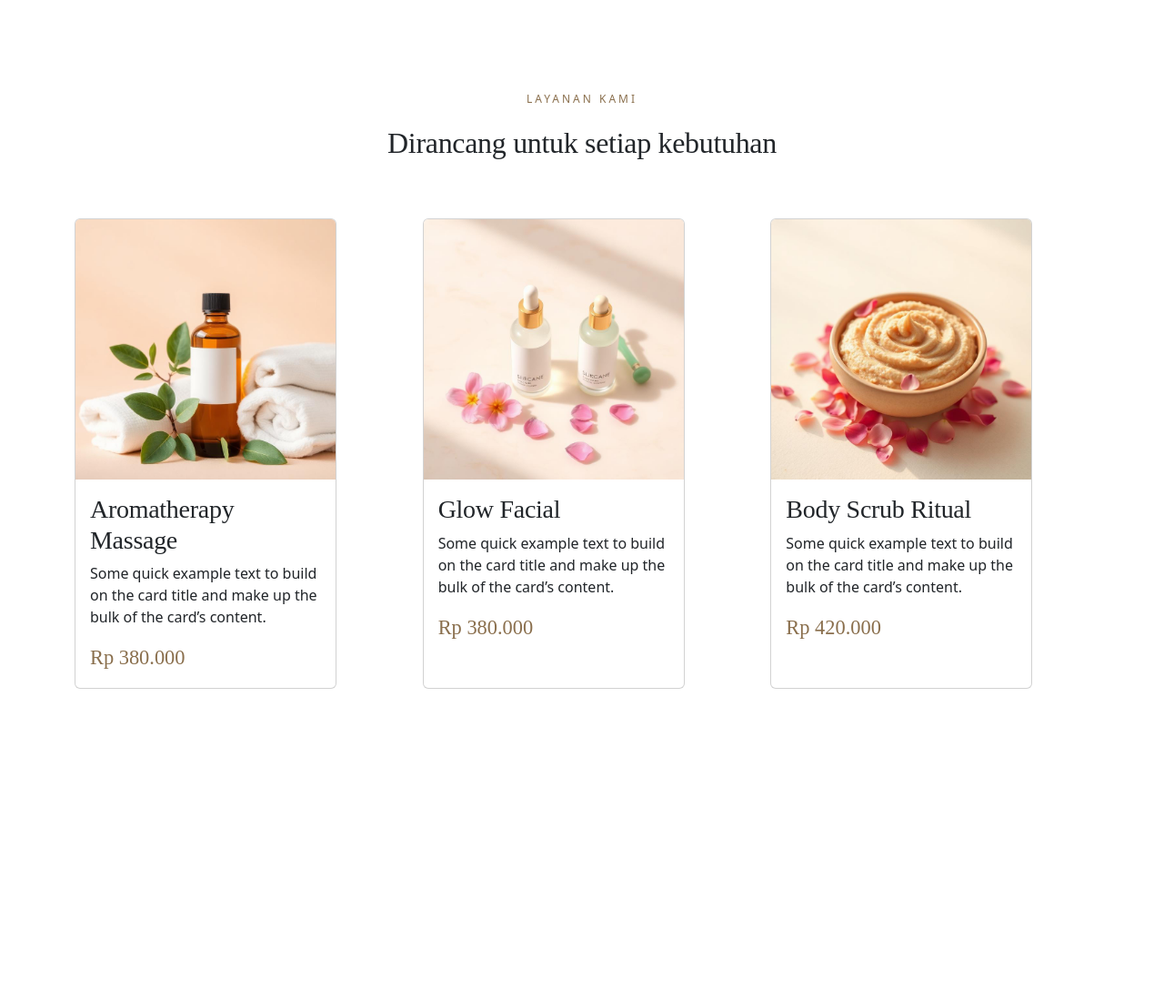
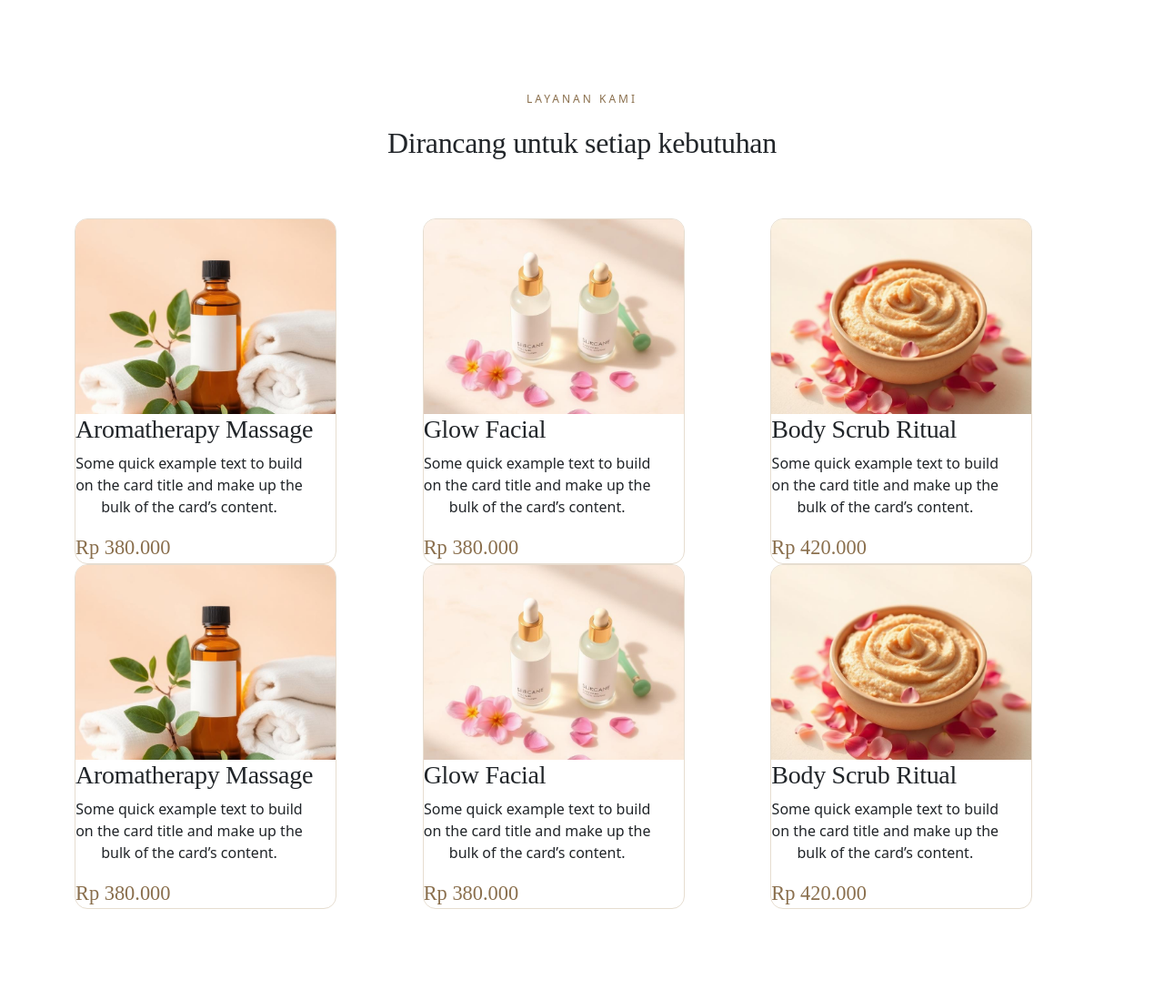
Before and after one commit to Dharu125/SpaGo, a PHP site: page /layanan.html in a window 1280 px wide. Shown: the part 75-1174 px from the top of the page at 91% size. Before the commit the page ends 832 px from the top, so only its background shows below. Run offline with PHP 8.4, Linux system fonts and the light colour scheme.

Commit message:
nyicil rapiin

```diff
--- a/layanan.html
+++ b/layanan.html
@@ -14,11 +14,11 @@
   </head>
   <header class="nav">
     <div class="container nav__inner">
-      <a href="#" class="brand">SpaGo<span>.</span></a>
+      <a href="index.html" class="brand">SpaGo<span>.</span></a>
       <nav class="nav__links">
-        <a href="#services">Layanan</a>
-        <a href="#about">Tentang</a>
-        <a href="#booking">Booking</a>
+        <a href="layanan.html">Layanan</a>
+        <a href="tentang.html">Tentang</a>
+        <a href="booking.php">Booking</a>
         <a href="#contact">Kontak</a>
       </nav>
     </div>
@@ -31,10 +31,14 @@
           <h2>Dirancang untuk setiap kebutuhan</h2>
         </div>
         <div class="services">
-          <div class="card" style="width: 18rem">
-            <img src="service-1.jpg" class="card-img-top" alt="Aromatherapy massage" />
+          <div class="service" style="width: 18rem">
+            <img
+              src="service-1.jpg"
+              class="card-img-top"
+              alt="Aromatherapy massage"
+            />
             <div class="card-body">
-                <h3>Aromatherapy Massage</h3>
+              <h3>Aromatherapy Massage</h3>
               <p class="card-text">
                 Some quick example text to build on the card title and make up
                 the bulk of the card’s content.
@@ -42,10 +46,10 @@
               <span class="price">Rp 380.000</span>
             </div>
           </div>
-          <div class="card" style="width: 18rem">
+          <div class="service" style="width: 18rem">
             <img src="service-2.jpg" class="card-img-top" alt="Glow facial" />
             <div class="card-body">
-                <h3>Glow Facial</h3>
+              <h3>Glow Facial</h3>
               <p class="card-text">
                 Some quick example text to build on the card title and make up
                 the bulk of the card’s content.
@@ -53,10 +57,49 @@
               <span class="price">Rp 380.000</span>
             </div>
           </div>
-          <div class="card" style="width: 18rem">
+          <div class="service" style="width: 18rem">
             <img src="service-3.jpg" class="card-img-top" alt="Body scrub" />
             <div class="card-body">
-                <h3>Body Scrub Ritual</h3>
+              <h3>Body Scrub Ritual</h3>
+              <p class="card-text">
+                Some quick example text to build on the card title and make up
+                the bulk of the card’s content.
+              </p>
+              <span class="price">Rp 420.000</span>
+            </div>
+          </div>
+        </div>
+        <div class="services">
+          <div class="service" style="width: 18rem">
+            <img
+              src="service-1.jpg"
+              class="card-img-top"
+              alt="Aromatherapy massage"
+            />
+            <div class="card-body">
+              <h3>Aromatherapy Massage</h3>
+              <p class="card-text">
+                Some quick example text to build on the card title and make up
+                the bulk of the card’s content.
+              </p>
+              <span class="price">Rp 380.000</span>
+            </div>
+          </div>
+          <div class="service" style="width: 18rem">
+            <img src="service-2.jpg" class="card-img-top" alt="Glow facial" />
+            <div class="card-body">
+              <h3>Glow Facial</h3>
+              <p class="card-text">
+                Some quick example text to build on the card title and make up
+                the bulk of the card’s content.
+              </p>
+              <span class="price">Rp 380.000</span>
+            </div>
+          </div>
+          <div class="service" style="width: 18rem">
+            <img src="service-3.jpg" class="card-img-top" alt="Body scrub" />
+            <div class="card-body">
+              <h3>Body Scrub Ritual</h3>
               <p class="card-text">
                 Some quick example text to build on the card title and make up
                 the bulk of the card’s content.
--- a/styles.css
+++ b/styles.css
@@ -178,7 +178,8 @@ h3{
   grid-template-columns:repeat(3,1fr);
   gap:32px;
 }
-.service{background:#fff;
+.service{
+  background:#fff;
   border-radius:var(--radius);
   overflow:hidden;
   border:1px solid var(--line);
@@ -316,3 +317,7 @@ h3{
   .booking__form{padding:28px}
   .field-row{grid-template-columns:1fr}
 }
+.card-text{
+  width: 250px;
+  text-align: center;
+}
```
Also changed, not shown: index.html (+4 -9 lines).
